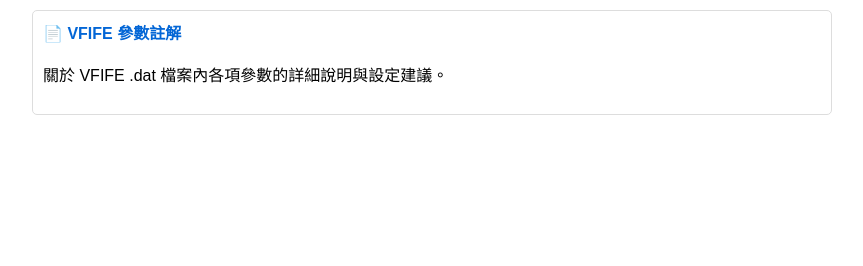
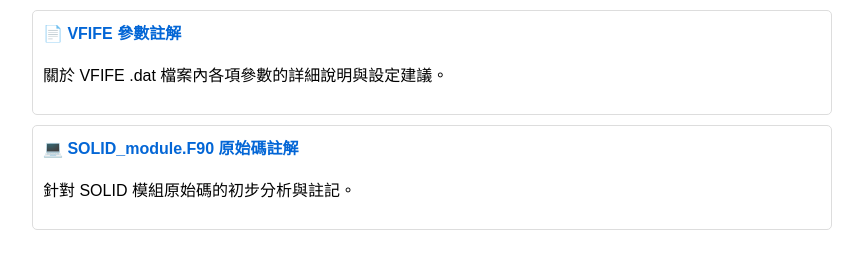
Before and after one commit to slider60213/Truchas-Lab, a plain HTML site: page index.html in a window 1280 px wide. Shown: the part 126-392 px from the top of the page, without its empty margins (208-1071 px from the left). Drawn offline with Linux system fonts and the light colour scheme.

Commit message:
Update index.html

```diff
--- a/index.html
+++ b/index.html
@@ -19,6 +19,12 @@
             <a href="VFIFE_dat檔參數註解.html">📄 VFIFE 參數註解</a>
             <p>關於 VFIFE .dat 檔案內各項參數的詳細說明與設定建議。</p>
         </li>
-        </ul>
+        <li>
+            <a href="SOLID_module.F90_01.html">💻 SOLID_module.F90 原始碼註解</a>
+            <p>針對 SOLID 模組原始碼的初步分析與註記。</p>
+        </li>
+
+
+    </ul>
 </body>
 </html>
```
